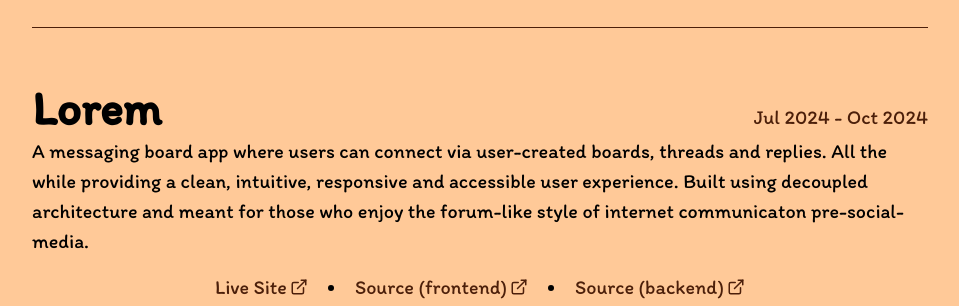
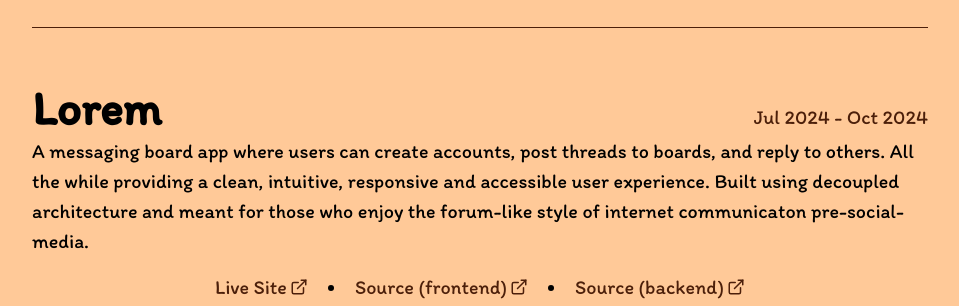
Before and after one commit to nicoll-douglas/portfolio-website, a Next.js app: page /projects in a window 1280 px wide. Shown: the part 1500-1806 px from the top of the page, without its empty margins (160-1119 px from the left). Built offline with nearby package versions, Linux system fonts and the light colour scheme.

Commit message:
content: edit

```diff
--- a/src/app/projects/page.js
+++ b/src/app/projects/page.js
@@ -73,7 +73,7 @@ export default function Work() {
           projectName={"Lorem"}
           date="Jul 2024 - Oct 2024"
           description={
-            "A messaging board app where users can connect via user-created boards, threads and replies. All the while providing a clean, intuitive, responsive and accessible user experience. Built using decoupled architecture and meant for those who enjoy the forum-like style of internet communicaton pre-social-media."
+            "A messaging board app where users can create accounts, post threads to boards, and reply to others. All the while providing a clean, intuitive, responsive and accessible user experience. Built using decoupled architecture and meant for those who enjoy the forum-like style of internet communicaton pre-social-media."
           }
         >
           <ProjectLinks
```
